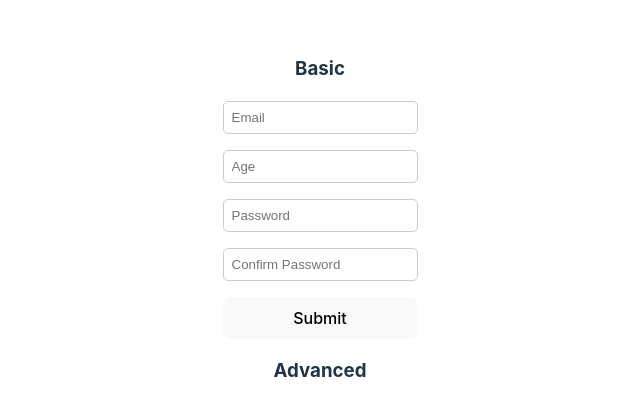
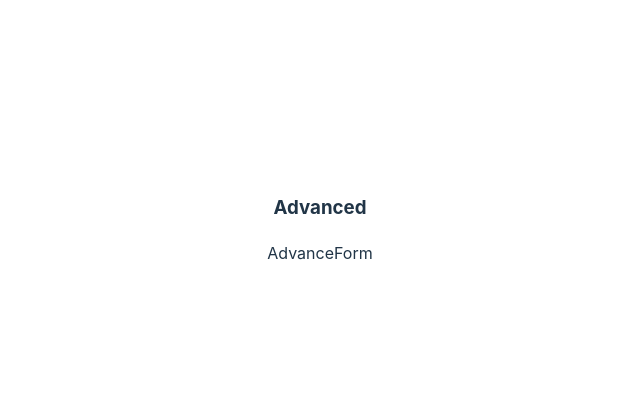
Before and after one commit to Alvarofr09/Clase-React, a React (Vite) app in the folder formik/: page / in a window 1280 px wide. Shown: the part 180-596 px from the top of the page, without its empty margins (320-960 px from the left). Built offline with nearby package versions, Linux system fonts and the light colour scheme.

Commit message:
Advance form

```diff
--- a/formik/src/App.jsx
+++ b/formik/src/App.jsx
@@ -1,6 +1,7 @@
 import { useState } from "react";
 import "./App.css";
 import BasicForm from "./components/BasicForm/BasicForm";
+import AdvanceForm from "./components/AdvanceForm/AdvanceForm";
 
 function App() {
 	const [view, setView] = useState("basic");
@@ -8,16 +9,17 @@ function App() {
 	return (
 		<div className="App">
 			<nav>
-				<h3 onClick={() => setView("basic")} style={{ color: view ?? "basic" }}>
+				{/* <h3 onClick={() => setView("basic")} style={{ color: view ?? "basic" }}>
 					Basic
 				</h3>
-				<BasicForm />
+				<BasicForm /> */}
 				<h3
 					onClick={() => setView("advanced")}
 					style={{ color: view ?? "basic" }}
 				>
 					Advanced
 				</h3>
+				<AdvanceForm />
 			</nav>
 		</div>
 	);
```
